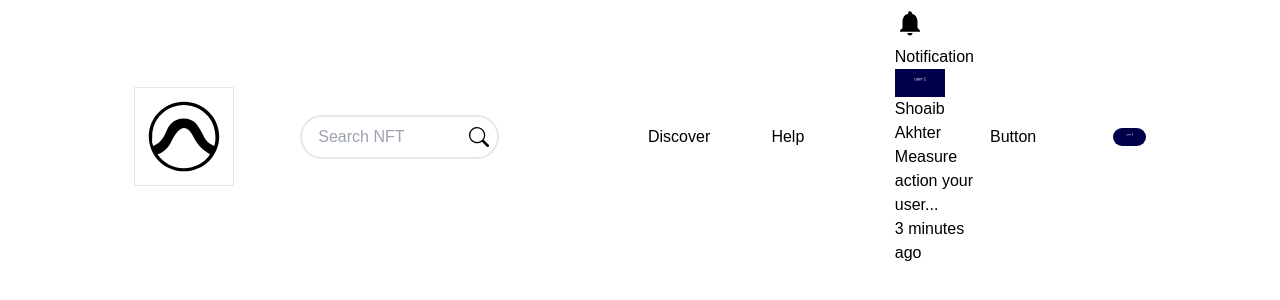
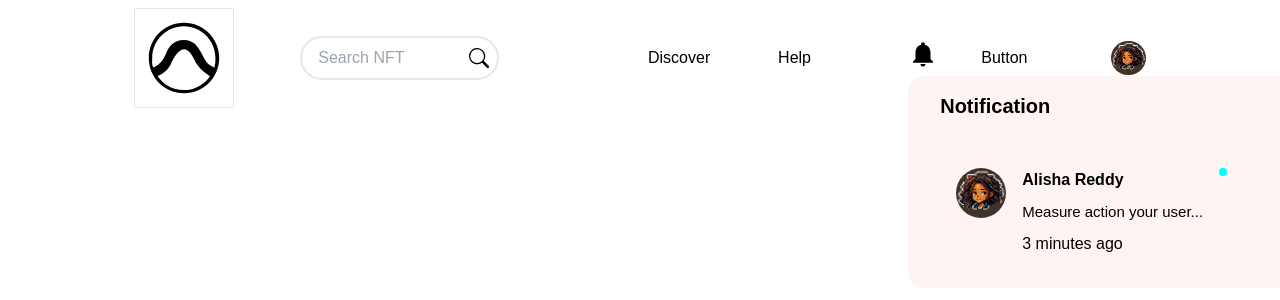
Before and after one commit to Alisha-Reddy/MetaMint, a Next.js app: page / in a window 1280 px wide. Both pictures are taken after a click on the button 923 px from the left and 54 px from the top of the page. Shown: the top 300 px of the page. Built offline with nearby package versions, Linux system fonts and the light colour scheme.

Commit message:
Notification styling

```diff
--- a/components/NavBar/Notification/Notification.jsx
+++ b/components/NavBar/Notification/Notification.jsx
@@ -4,24 +4,24 @@ import images from "@/img"
 
 const Notification = () => {
   return (
-    <div className='notification'>
-      <p>Notification</p>
-      <div className='notification_box'>
-        <div className='notification_box_img'>
+    <div className='absolute px-8 py-4 shadow-[var(--box-shadow)] text-base w-96 rounded-2xl z-50 bg-[var(--main-bg-color)]'>
+      <p className='text-xl font-semibold mb-8'>Notification</p>
+      <div className='flex items-start gap-4 p-4 transition-all duration-300 ease-in hover:bg-[var(--icons-color)] hover:text-[var(--shadow-dark-color)] hover:rounded-3xl'>
+        <div className='rounded-[5rem]'>
           <Image
           src={images.user1}
           alt="profile image"
           width={50}
           height={50}
-          className="notification_box_img"
+          className="rounded-[5rem]"
           />
         </div>
-        <div className='notification_box_info'>
-          <h4>Shoaib Akhter</h4>
-          <p>Measure action your user...</p>
+        <div>
+          <h4 className='font-semibold'>Alisha Reddy</h4>
+          <p className='text-[15px] my-2 relative '>Measure action your user...</p>
           <h6>3 minutes ago</h6>
         </div>
-        <span className='notification_box_new'></span>
+        <span className='w-2 h-2 rounded-full bg-[#00FFFF]'></span>
       </div>
     </div>
   );
```
Also changed, not shown: components/NavBar/HelpCenter/HelpCenter.module.css (deleted), components/NavBar/Notification/Notification.module.css (deleted), img/user-1.png.
